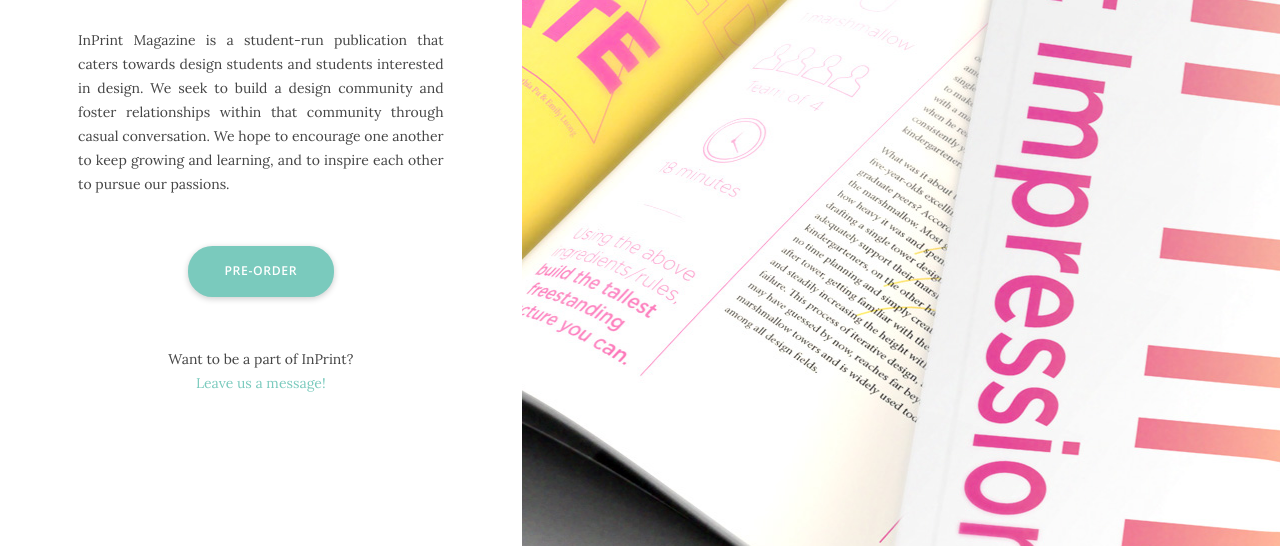
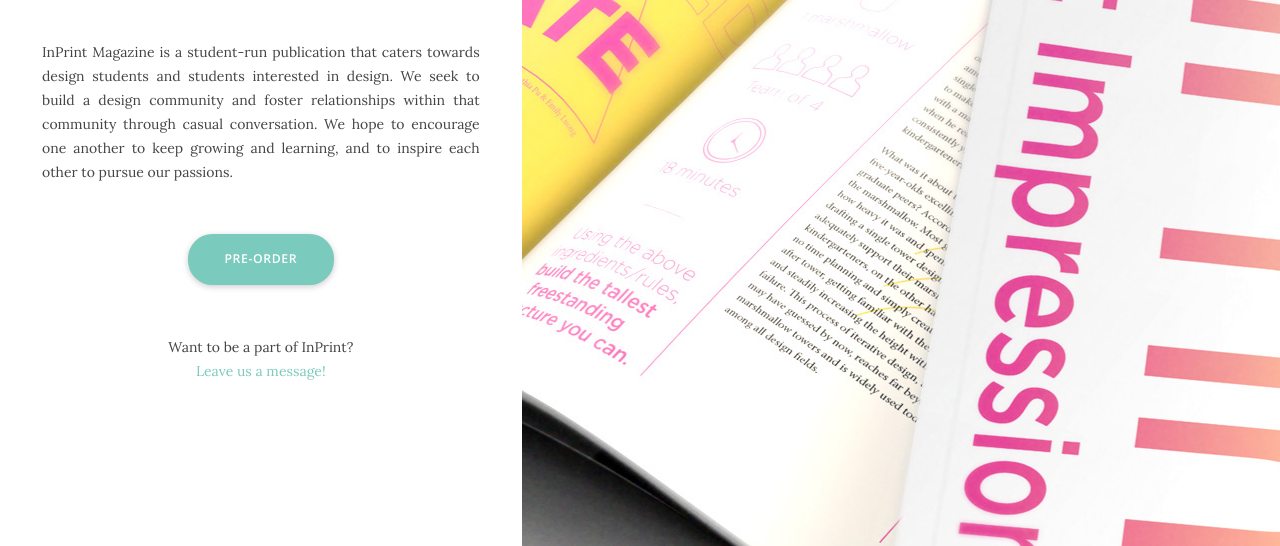
Before and after one commit to InPrint-Davis/InPrintPreOrders, a website: page index.html in a window 1280 px wide. Shown: the part 254-800 px from the top of the page. Drawn offline with nearby package versions, Linux system fonts and the light colour scheme.

Commit message:
Fix padding
Constant paragraph padding

```diff
--- a/css/styles.css
+++ b/css/styles.css
@@ -31,7 +31,7 @@
 }
 
 body {
-	font-family: "Lora", "Open Sans", "system", sans-serif;
+	font-family: "Lora", "system", sans-serif;
 	font-weight: normal;
 }
 
@@ -99,6 +99,7 @@
 
 .button {
 	display: inline-block;
+	background-color: #7acabd;
 	background-color: var(--ip-green);
 	color: #fff;
 	font-family: 'Open Sans';
@@ -112,6 +113,10 @@
 	text-transform: uppercase;
 }
 
+.button:hover {
+
+}
+
 /*=================
 	INDEX
 =================*/
@@ -123,7 +128,7 @@
 }
 
 .index-bg {
-	height: 100%;\
+	height: 100%;
 	background-size: cover;
 	flex-grow: 1;
 	overflow: hidden;
@@ -138,17 +143,15 @@
 .index-panel {
 	display: flex;
 	align-items: center;
-	max-width: 100%;
 	height: 100%;
+	width: 100%;
 	background-color: #fff;
 	overflow: auto;
 }
 
 .index-panel_container {
-	min-width: 350px;
-	padding: 0 calc(1em + 5vw);
+	width: 60ch;
 	text-align: center;
-	width: 60ch;
 }
 
 .index-panel_container p:not(.justify) {
@@ -157,6 +160,7 @@
 
 .mission {
 	margin: 50px 0px;
+	padding: 0 3em;
 }
 
 .index-panel_container .button {
```
